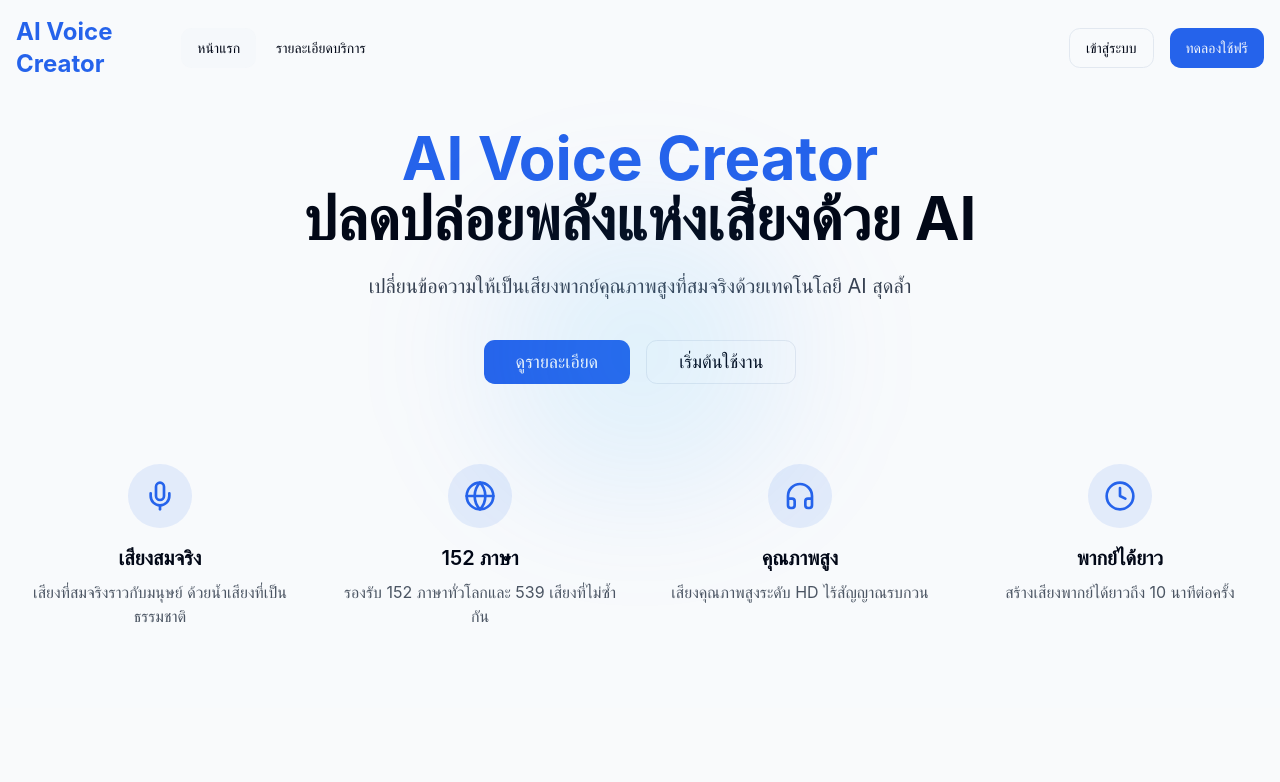
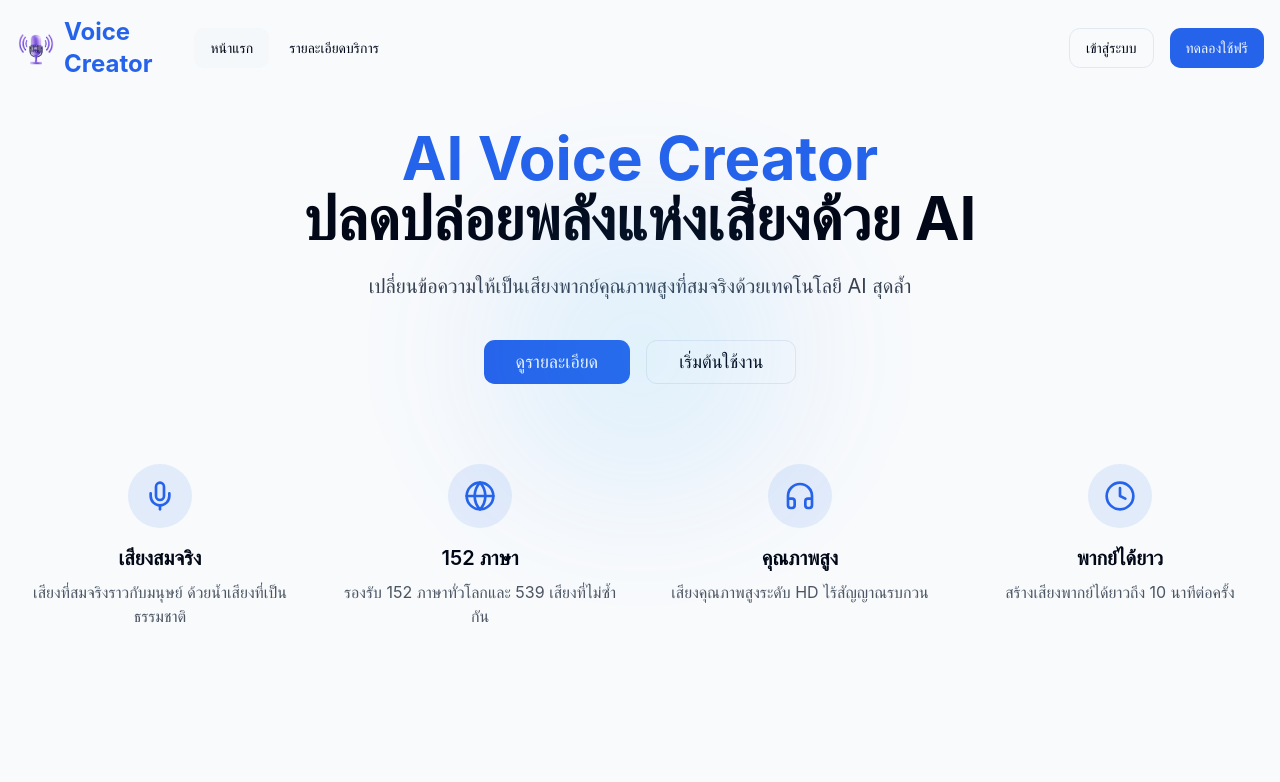
Before and after one commit to iam-generative-ai/ai-voice-creator, a React (Vite) app: page / in a window 1280 px wide. Shown: the top 782 px of the page. Built offline with nearby package versions, Linux system fonts and the light colour scheme.

Commit message:
Replace text with logo
Replaced the text "AI Voice Creator" with a logo.

```diff
--- a/src/components/layout/Header.tsx
+++ b/src/components/layout/Header.tsx
@@ -19,7 +19,14 @@ const Header = () => {
       <div className="container mx-auto px-4 flex items-center justify-between">
         <div className="flex items-center">
           <Link to="/">
-            <h1 className="text-2xl font-bold text-gradient">AI Voice Creator</h1>
+            <div className="flex items-center">
+              <img
+                src="/lovable-uploads/1ebffb6b-686a-4a62-b04d-c1b3c61a9245.png"
+                alt="AI Voice Creator Logo"
+                className="h-10 w-auto mr-2"
+              />
+              <span className="text-2xl font-bold text-gradient">Voice Creator</span>
+            </div>
           </Link>
         </div>
 
```
Also changed, not shown: public/lovable-uploads/1ebffb6b-686a-4a62-b04d-c1b3c61a9245.png (added).
